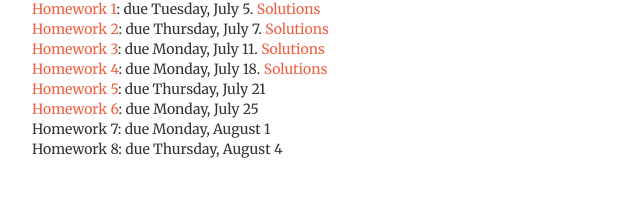
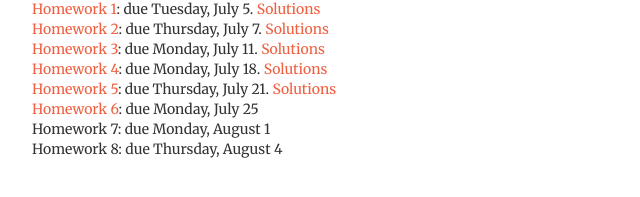
Before and after one commit to rhparker/APMA1650summer2016, a plain HTML site: page index.html in a window 1280 px wide. Shown: the part 4500-4697 px from the top of the page, 273-913 px from the left. Drawn offline with nearby package versions, Linux system fonts and the light colour scheme.

Commit message:
solutions for hw 5

```diff
--- a/index.html
+++ b/index.html
@@ -245,7 +245,7 @@
                     <li><a href="course/homework2.pdf">Homework 2</a>: due Thursday, July 7. <a href=course/homework2s.pdf>Solutions</a></li>
                     <li><a href="course/homework3.pdf">Homework 3</a>: due Monday, July 11. <a href=course/homework3s.pdf>Solutions</a></li>
                     <li><a href="course/homework4.pdf">Homework 4</a>: due Monday, July 18. <a href=course/homework4s.pdf>Solutions</a></li>
-                    <li><a href="course/homework5.pdf">Homework 5</a>: due Thursday, July 21</li>
+                    <li><a href="course/homework5.pdf">Homework 5</a>: due Thursday, July 21. <a href=course/homework5s.pdf>Solutions</a></li>
                     <li><a href="course/homework6.pdf">Homework 6</a>: due Monday, July 25</li>
                     <li>Homework 7: due Monday, August 1</li>
                     <li>Homework 8: due Thursday, August 4</li>
```
Also changed, not shown: 4 other files.
